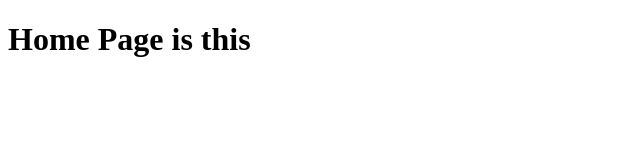
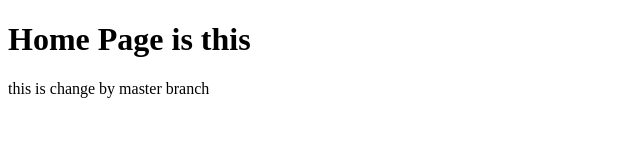
Before and after one commit to manigarg0000/rebase-concept, a plain HTML site: page Index.html in a window 1280 px wide. Shown: the whole page, without its empty margins (0-640 px from the left). Drawn offline with Linux system fonts and the light colour scheme.

Commit message:
by master branch change

```diff
--- a/Index.html
+++ b/Index.html
@@ -5,5 +5,6 @@
 </head>
 <body>
 <h1>Home Page is this</h1>
+<p>this is change by master branch</p>
 </body>
 </html>
```
